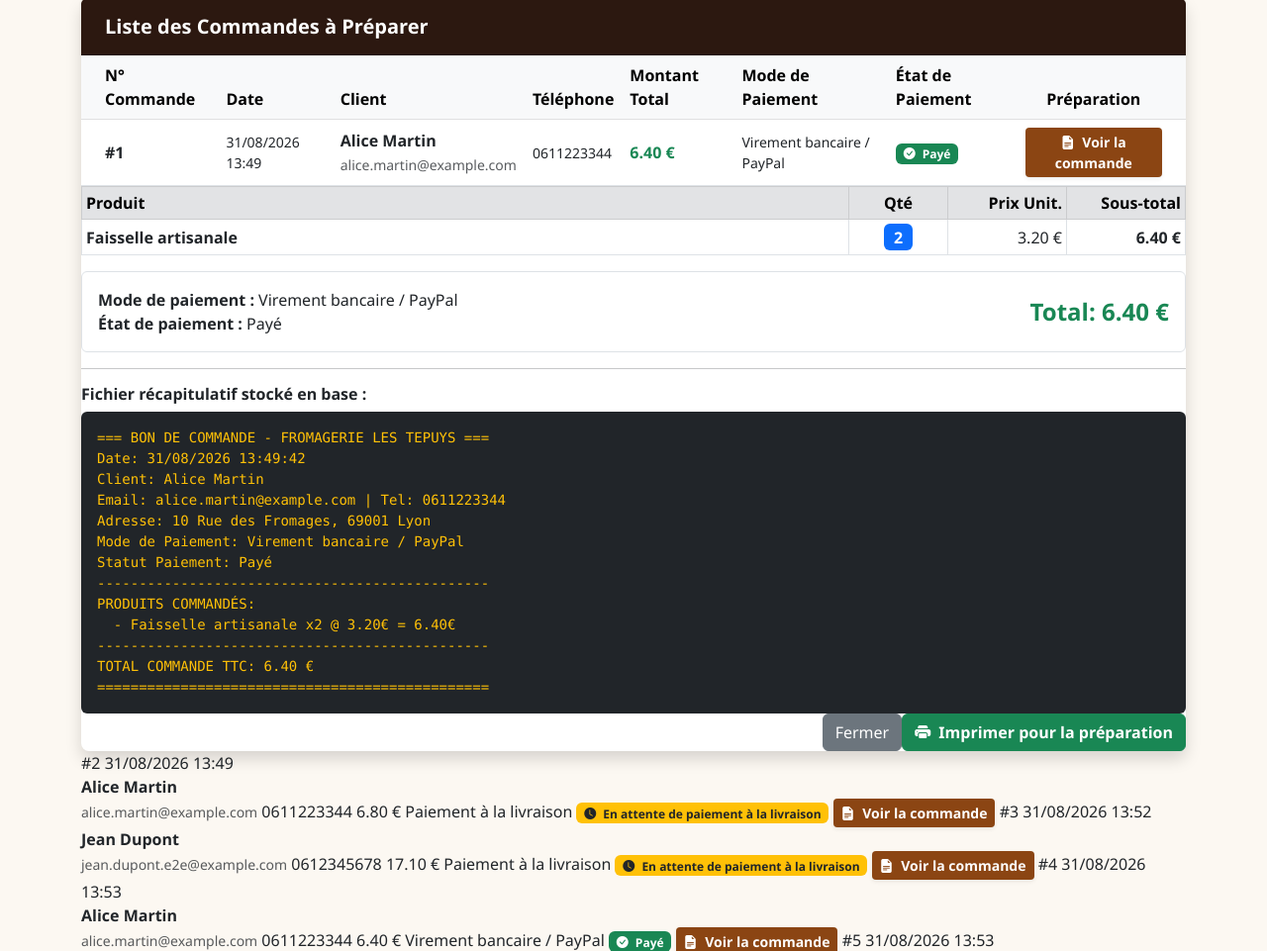
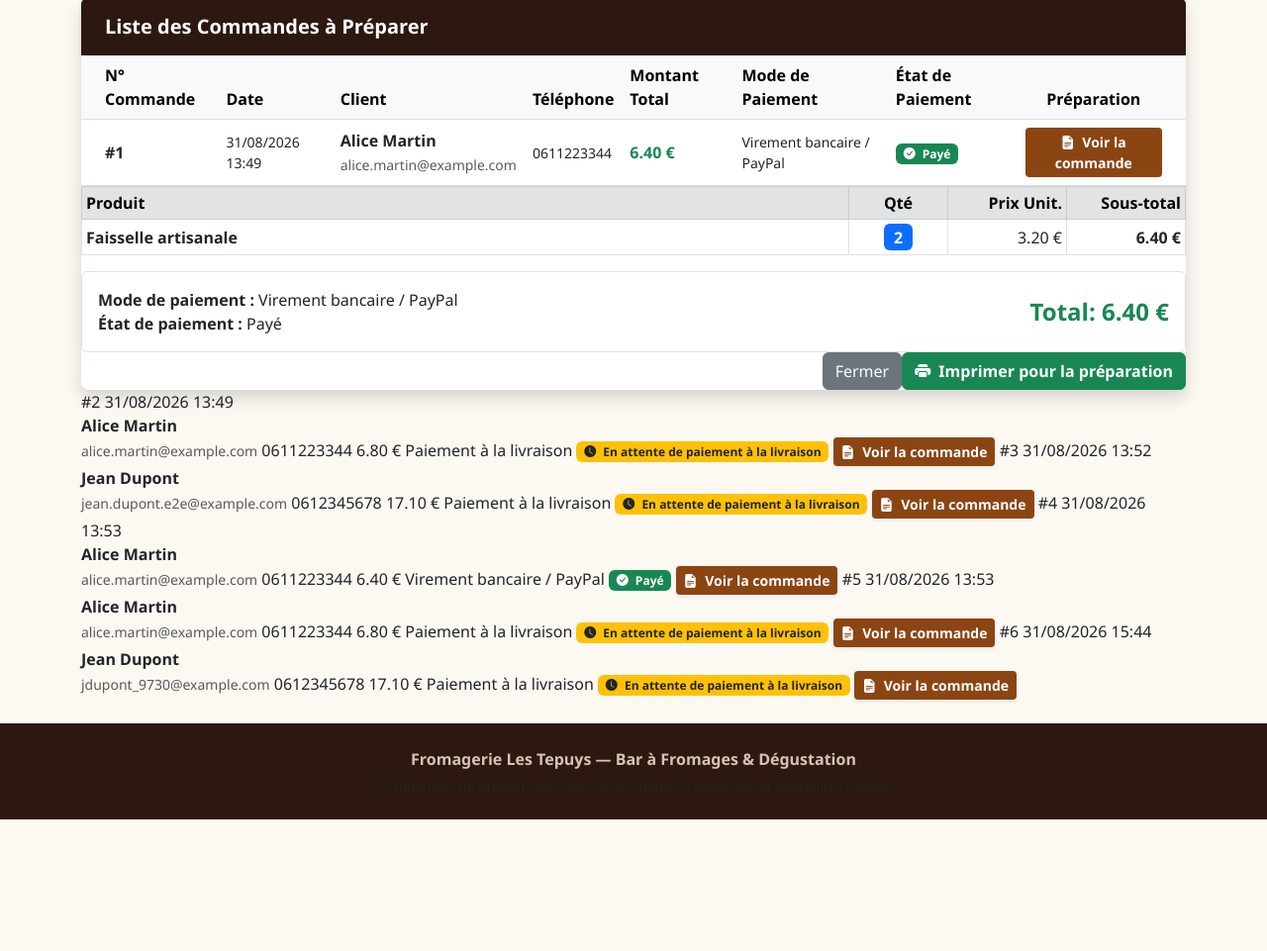
Before and after one commit to Olivier486/CommandesLesTepuys, a Flask app: template templates/admin_orders.html in a window 1280 px wide. Shown: the part 252-1213 px from the top of the page at 99% size. After the commit the page ends 1080 px from the top, so only its background shows below. Run offline with Flask 3, Linux system fonts and the light colour scheme; the template is opened without the code that fills it: values that come from a table or form of the project are taken from there, others are empty.

Commit message:
Remove raw recap text block from shop admin order detail modal
Clean up the shop admin order preparation modal in templates/admin_orders.html by removing the raw text recap code block while keeping the structured table layout and client details.

Co-authored-by: Olivier486 <310317734+Olivier486@users.noreply.github.com>

```diff
--- a/templates/admin_orders.html
+++ b/templates/admin_orders.html
@@ -117,11 +117,6 @@
                                             Total: {{ "%.2f"|format(order.total_price) }} €
                                         </div>
                                     </div>
-
-                                    <hr>
-
-                                    <h6 class="fw-bold text-dark mb-2">Fichier récapitulatif stocké en base :</h6>
-                                    <pre class="bg-dark text-warning p-3 rounded small mb-0">{{ order.recap_file }}</pre>
                                 </div>
                                 <div class="modal-footer">
                                     <button type="button" class="btn btn-secondary" data-bs-dismiss="modal">Fermer</button>
```
Also changed, not shown: instance/lestepuys.db.
